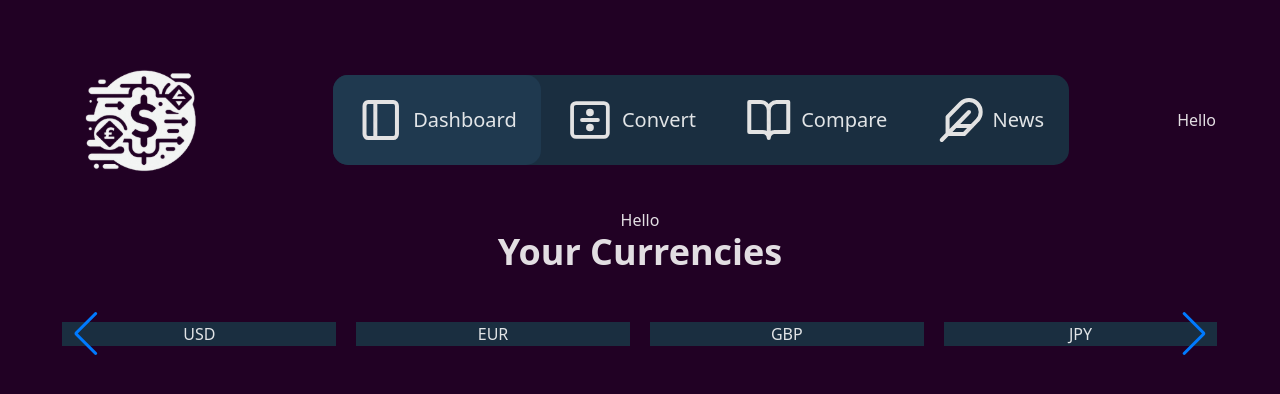
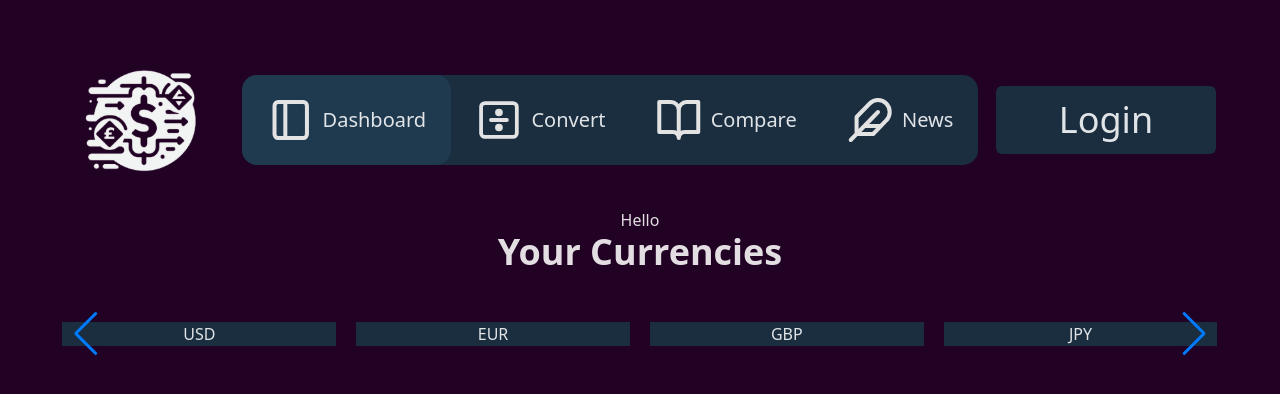
Before and after one commit to RobertasVasiliauskas/PUI, a React (Vite) app in the folder my-app/: page / in a window 1280 px wide. Shown: the top 394 px of the page. Built offline with nearby package versions, Linux system fonts and the light colour scheme.

Commit message:
Created Button.jsx component

```diff
--- /dev/null
+++ b/my-app/src/Components/Button.jsx
@@ -0,0 +1,12 @@
+import React from 'react';
+
+export default function Button({text, className}) {
+    const handleClick = () => {
+        console.log('Login button clicked');
+        // Add your login logic here
+    };
+
+    return (
+        <button className={`bg-[#1A2E40] ${className}`} onClick={handleClick}> {text} </button>
+    );
+}
--- a/my-app/src/Components/Heder/Header.jsx
+++ b/my-app/src/Components/Heder/Header.jsx
@@ -1,4 +1,5 @@
 import logo from '../../assets/logo.svg'
+import Button from '../Button.jsx'
 import Navbar from './Navbar.jsx';
 
 export default function Header() {
@@ -6,7 +7,9 @@ export default function Header() {
         <header className={"h-[11rem] flex items-center justify-between px-[2rem]"}>
             <img src={logo} alt={"logo"} className={"h-10 invert-100 h-[10rem] w-[10rem]"}/>
             <Navbar />
-            <h1>Hello</h1>
+            <div>
+                <Button text={"Login"} className={"text-4xl text-primary px-4 py-2 rounded-md w-[13.75rem] h-[4.25rem]"} />
+            </div>
         </header>
     )
 }
```
Also changed, not shown: my-app/src/Components/Heder/Logo.jsx (deleted).
